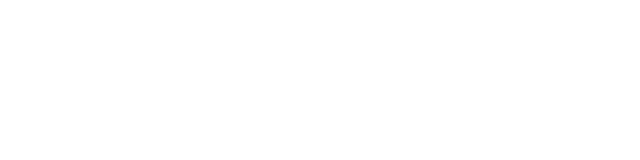
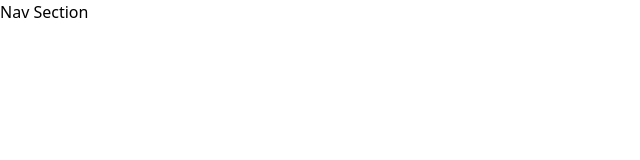
Before and after one commit to ratidzo/datei-ui, a Next.js app: page / in a window 1280 px wide. Shown: the top 160 px of the page, without its empty margins (0-640 px from the left). Built offline with nearby package versions, Linux system fonts and the light colour scheme.

Commit message:
setup: create components directory

```diff
--- /dev/null
+++ b/app/components/nav.tsx
@@ -0,0 +1,11 @@
+
+
+
+export default function Nav() {
+
+    return(
+        <div>
+            Nav Section
+        </div>
+    )
+}
--- a/app/layout.tsx
+++ b/app/layout.tsx
@@ -1,5 +1,6 @@
 import type { Metadata } from 'next'
 import './globals.css'
+import Nav from './components/nav'
 
 
 
@@ -15,7 +16,10 @@
 }) {
   return (
     <html lang="en">
-      <body>{children}</body>
+      <body>
+        <Nav />
+        {children}
+      </body>
     </html>
   )
 }
```
